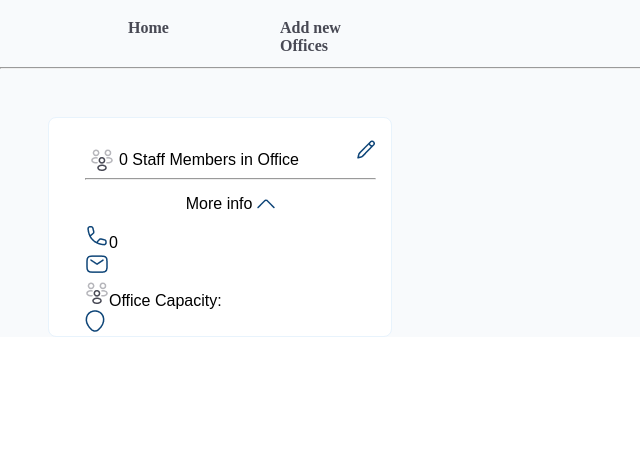
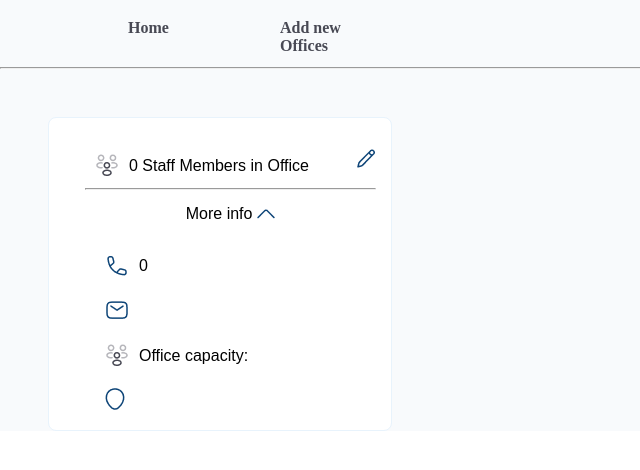
Before and after one commit to tony2tones/company-manager, an Angular app: page /office-view/1 in a window 1280 px wide. Both pictures are taken after a click on the element "More info". Shown: the top 470 px of the page, without its empty margins (0-640 px from the left). Built offline with nearby package versions, Linux system fonts and the light colour scheme.

Commit message:
added styles for office content

```diff
--- a/src/app/components/rooms/office-view.component.html
+++ b/src/app/components/rooms/office-view.component.html
@@ -6,8 +6,7 @@
 [phoneNumber]="office.phoneNumber"
 [address]="office.address"
 [colourScheme]="office.colourScheme"
+[email]="office.email"
 [officeId]="office._id"
 ></app-office-room>
-
 </div>
-<!-- [routePasser]="['/office-details', office.id]" -->
--- a/src/app/components/rooms/room/office.component.css
+++ b/src/app/components/rooms/room/office.component.css
@@ -13,9 +13,21 @@
   display:flex;
 }
 
+.icons {
+  margin:10px;
+}
+
+.info-row {
+  display: flex;
+  line-height: 45px;
+}
+
+.more-info {
+  margin: 10px;
+}
+
 .colour-banner {
   width: 1rem;
-  /* background-color: blue; */
   border-top-left-radius: 10px;
   border-bottom-left-radius: 10px;
 }
@@ -68,15 +80,14 @@
 }
 
 .count p {
-  line-height: 33px;
+  line-height: 45px;
 }
 .staff-current-count {
   padding-top: 5px;
   padding-bottom: 5px;
 }
 .staff-current-count img {
-  padding: 5px;
-
+  padding: 10px;
 }
 
 .name {
--- a/src/app/components/rooms/room/office.component.html
+++ b/src/app/components/rooms/room/office.component.html
@@ -26,16 +26,18 @@
           /></span>
         </div>
         <div *ngIf="menuToggle" class="list">
-          <p><img src="../../../../assets/Phone.png" />{{ phoneNumber }}</p>
-          <p><img src="../../../../assets/Email.png" />{{ email }}</p>
-          <p>
-            <img src="../../../../assets/people.png" alt="people" />Office
-            Capacity: {{ officeCapacity }}
-
-            {{ officeId }}
-          </p>
-          <img src="../../../../assets/local.png" alt="location" />
-          <p>{{ address }}</p>
+          <div class="more-info">
+          <div class="info-row"><img class="icons" src="../../../../assets/phone.png" /><p>{{ phoneNumber }}</p></div>
+          <div class="info-row"><img class="icons" src="../../../../assets/Email.png" /><p>{{ email }}</p></div>
+          <div class="info-row">
+            <img class="icons" src="../../../../assets/people.png" alt="people" />
+            <span>Office capacity: {{ officeCapacity }}</span>
+          </div>
+          <div class="info-row">
+            <img class="icons" src="../../../../assets/local.png" alt="location" />
+            <span>{{ address }}</span>
+          </div>
+        </div>
         </div>
         <div class="pen-edit" (click)="editOffice($event)">
           <img class="" src="../../../../assets/Union.png" alt="pen" />
```
